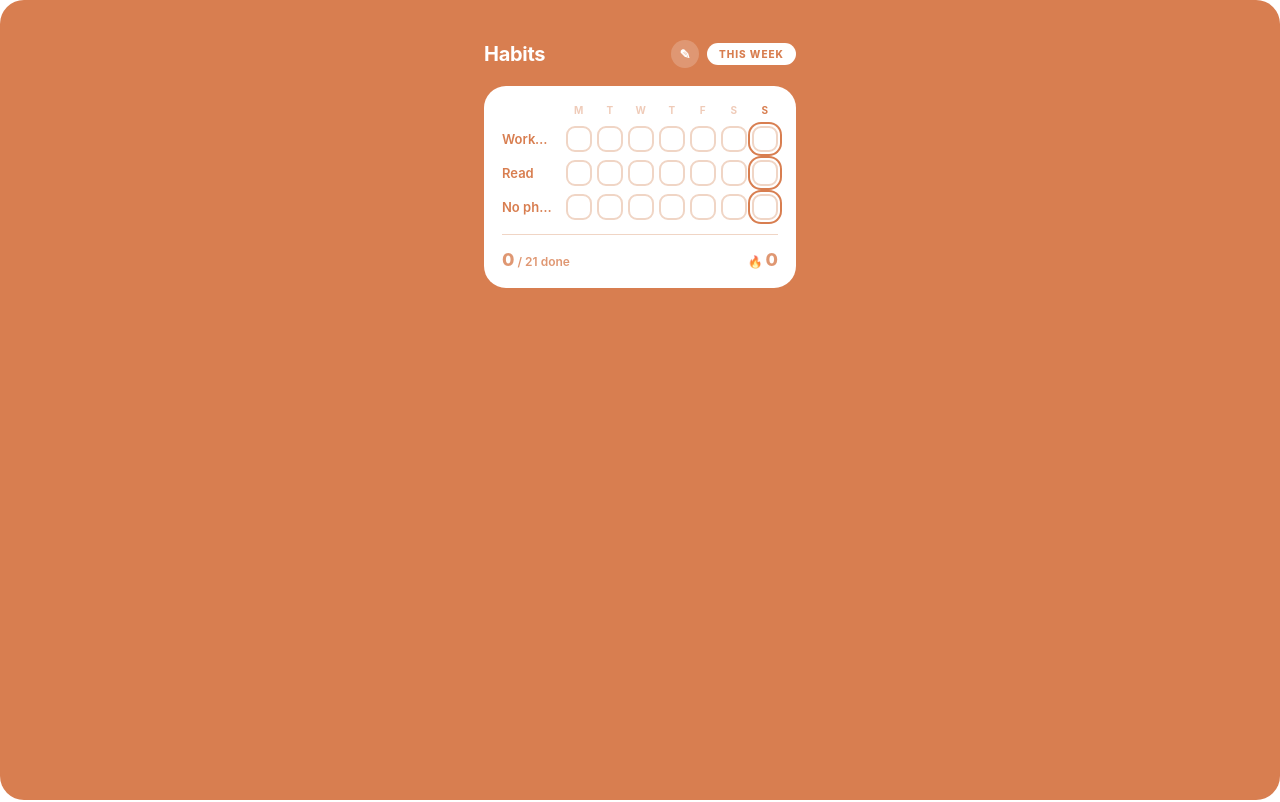
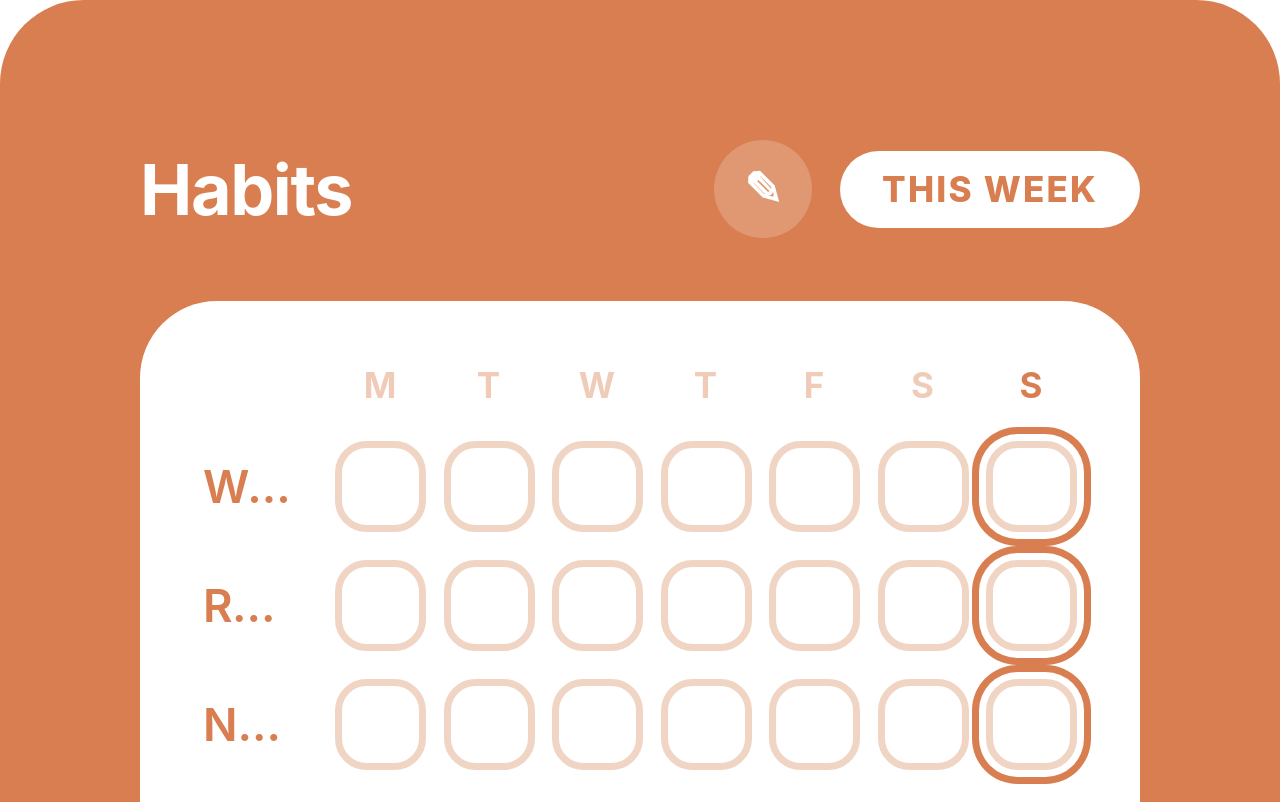
Before and after one commit to dhanna2000/Notion-Widgets, a website: page Notion Widgets/habit-tracker-widget.html in a window 1280 px wide. Shown: the top 802 px of the page. Drawn offline with Linux system fonts and the light colour scheme.

Commit message:
Update habit-tracker-widget.html

```diff
--- a/Notion Widgets/habit-tracker-widget.html
+++ b/Notion Widgets/habit-tracker-widget.html
@@ -5,9 +5,14 @@
 <meta name="viewport" content="width=device-width, initial-scale=1.0">
 <title>Habit Tracker</title>
 <style>
+  /* ===== Responsive root sizing =====
+     1rem scales with iframe width.
+     At ~360px wide → 1rem = 16px (design baseline).
+     Clamp keeps it readable at extremes. */
   html {
     margin: 0; padding: 0;
     background: #ffffff;
+    font-size: clamp(11px, 4.44vw, 56px);
   }
   @media (prefers-color-scheme: dark) {
     html { background: #191919; }
@@ -15,11 +20,11 @@
   body {
     margin: 0;
     background: #D87E50;
-    border-radius: 24px;
+    border-radius: 1.5rem;
     display: flex;
     justify-content: center;
     align-items: flex-start;
-    padding: 16px;
+    padding: 1rem;
     box-sizing: border-box;
     min-height: 100vh;
     color: white;
@@ -27,8 +32,7 @@
   }
   .widget {
     width: 100%;
-    max-width: 360px;
-    padding: 24px;
+    padding: 1.5rem;
     background: transparent;
     color: white;
     box-sizing: border-box;
@@ -37,32 +41,32 @@
     display: flex;
     justify-content: space-between;
     align-items: center;
-    margin-bottom: 18px;
+    margin-bottom: 1.125rem;
   }
-  .title { font-size: 20px; font-weight: 700; letter-spacing: -0.3px; }
+  .title { font-size: 1.25rem; font-weight: 700; letter-spacing: -0.02em; }
   .top-right {
     display: flex;
     align-items: center;
-    gap: 8px;
+    gap: 0.5rem;
   }
   .week-label {
     background: white;
     color: #D87E50;
-    padding: 5px 12px;
+    padding: 0.3125rem 0.75rem;
     border-radius: 999px;
-    font-size: 10px;
+    font-size: 0.625rem;
     font-weight: 800;
-    letter-spacing: 1px;
+    letter-spacing: 0.0625em;
   }
   .icon-btn {
-    width: 28px;
-    height: 28px;
+    width: 1.75rem;
+    height: 1.75rem;
     border-radius: 50%;
     background: rgba(255,255,255,0.2);
     border: none;
     color: white;
     cursor: pointer;
-    font-size: 13px;
+    font-size: 0.8125rem;
     font-weight: 800;
     display: flex;
     align-items: center;
@@ -77,49 +81,49 @@
     background: white;
     color: #D87E50;
     border: none;
-    padding: 6px 14px;
+    padding: 0.375rem 0.875rem;
     border-radius: 999px;
-    font-size: 12px;
+    font-size: 0.75rem;
     font-weight: 800;
-    letter-spacing: 0.5px;
+    letter-spacing: 0.03em;
     cursor: pointer;
     font-family: inherit;
   }
   .card {
     background: white;
-    border-radius: 22px;
-    padding: 18px;
+    border-radius: 1.375rem;
+    padding: 1.125rem;
     color: #D87E50;
   }
   .day-row, .habit {
     display: grid;
-    grid-template-columns: 1fr repeat(7, 26px);
-    gap: 5px;
+    grid-template-columns: 1fr repeat(7, 1.625rem);
+    gap: 0.3125rem;
     align-items: center;
   }
   .day-row {
-    margin-bottom: 10px;
-    font-size: 10px;
+    margin-bottom: 0.625rem;
+    font-size: 0.625rem;
     font-weight: 700;
     text-transform: uppercase;
-    letter-spacing: 0.5px;
+    letter-spacing: 0.03em;
   }
   .day-row > div { text-align: center; opacity: 0.4; }
   .day-row > div.today { opacity: 1; }
-  .habit { margin-bottom: 8px; }
+  .habit { margin-bottom: 0.5rem; }
   .habit:last-child { margin-bottom: 0; }
   .habit-name {
-    font-size: 13px;
+    font-size: 0.8125rem;
     font-weight: 600;
     white-space: nowrap;
     overflow: hidden;
     text-overflow: ellipsis;
-    padding-right: 6px;
+    padding-right: 0.375rem;
   }
   .cell {
-    width: 26px; height: 26px;
-    border-radius: 9px;
-    border: 2px solid #F0D5C5;
+    width: 1.625rem; height: 1.625rem;
+    border-radius: 0.5625rem;
+    border: 0.125rem solid #F0D5C5;
     background: white;
     cursor: pointer;
     transition: 0.15s;
@@ -130,21 +134,21 @@
     background: #D87E50;
     border-color: #D87E50;
   }
-  .cell.today { box-shadow: 0 0 0 2px white, 0 0 0 4px #D87E50; }
+  .cell.today { box-shadow: 0 0 0 0.125rem white, 0 0 0 0.25rem #D87E50; }
 
   /* ===== Edit mode ===== */
   .habit-edit {
     display: flex;
     align-items: center;
-    gap: 8px;
-    margin-bottom: 8px;
+    gap: 0.5rem;
+    margin-bottom: 0.5rem;
   }
   .habit-input {
     flex: 1;
-    border: 2px solid #F0D5C5;
-    border-radius: 10px;
-    padding: 8px 12px;
-    font-size: 13px;
+    border: 0.125rem solid #F0D5C5;
+    border-radius: 0.625rem;
+    padding: 0.5rem 0.75rem;
+    font-size: 0.8125rem;
     font-weight: 600;
     color: #D87E50;
     background: white;
@@ -155,13 +159,13 @@
   .habit-input:focus { border-color: #D87E50; }
   .habit-input::placeholder { color: #E5B89A; }
   .delete-btn {
-    width: 28px;
-    height: 28px;
+    width: 1.75rem;
+    height: 1.75rem;
     border-radius: 50%;
     border: none;
     background: #F0D5C5;
     color: #D87E50;
-    font-size: 14px;
+    font-size: 0.875rem;
     font-weight: 800;
     cursor: pointer;
     display: flex;
@@ -175,15 +179,15 @@
   .delete-btn:hover { background: #D87E50; color: white; }
   .add-btn {
     width: 100%;
-    border: 2px dashed #F0D5C5;
+    border: 0.125rem dashed #F0D5C5;
     background: transparent;
     color: #D87E50;
-    padding: 10px;
-    border-radius: 12px;
-    font-size: 13px;
+    padding: 0.625rem;
+    border-radius: 0.75rem;
+    font-size: 0.8125rem;
     font-weight: 700;
     cursor: pointer;
-    margin-top: 6px;
+    margin-top: 0.375rem;
     font-family: inherit;
     transition: 0.15s;
   }
@@ -194,17 +198,17 @@
   }
 
   .footer {
-    margin-top: 14px;
-    padding-top: 14px;
-    border-top: 1px solid #F0D5C5;
+    margin-top: 0.875rem;
+    padding-top: 0.875rem;
+    border-top: 0.0625rem solid #F0D5C5;
     display: flex;
     justify-content: space-between;
     align-items: center;
     color: #D87E50;
   }
-  .stat { font-size: 12px; font-weight: 600; opacity: 0.8; }
+  .stat { font-size: 0.75rem; font-weight: 600; opacity: 0.8; }
   .stat .big {
-    font-size: 18px;
+    font-size: 1.125rem;
     font-weight: 800;
     opacity: 1;
   }
@@ -239,7 +243,7 @@
   const DAY_LABELS = ['M', 'T', 'W', 'T', 'F', 'S', 'S'];
 
   const now = new Date();
-  const todayIdx = (now.getDay() + 6) % 7; // Mon=0..Sun=6
+  const todayIdx = (now.getDay() + 6) % 7;
 
   function getWeekKey() {
     const d = new Date();
@@ -253,7 +257,6 @@
     return 'h_' + Date.now().toString(36) + Math.random().toString(36).slice(2, 6);
   }
 
-  // ---- Load habits ----
   let habits;
   try {
     const saved = JSON.parse(localStorage.getItem(HABITS_KEY) || 'null');
@@ -267,7 +270,6 @@
     ];
   }
 
-  // ---- Load state ----
   let state = {};
   try {
     const saved = JSON.parse(localStorage.getItem(STATE_KEY) || '{}');
@@ -288,7 +290,6 @@
 
   let mode = 'view';
 
-  // ---- UI element refs ----
   const editBtn = document.getElementById('editBtn');
   const doneBtn = document.getElementById('doneBtn');
   const weekLabel = document.getElementById('weekLabel');
@@ -407,7 +408,6 @@
 
   editBtn.onclick = () => setMode('edit');
   doneBtn.onclick = () => {
-    // commit any focused input first
     document.activeElement?.blur?.();
     setMode('view');
   };
@@ -419,7 +419,6 @@
     saveHabits();
     saveState();
     renderEditMode();
-    // focus the new input for immediate editing
     setTimeout(() => {
       const inputs = habitsEl.querySelectorAll('.habit-input');
       const last = inputs[inputs.length - 1];
```
